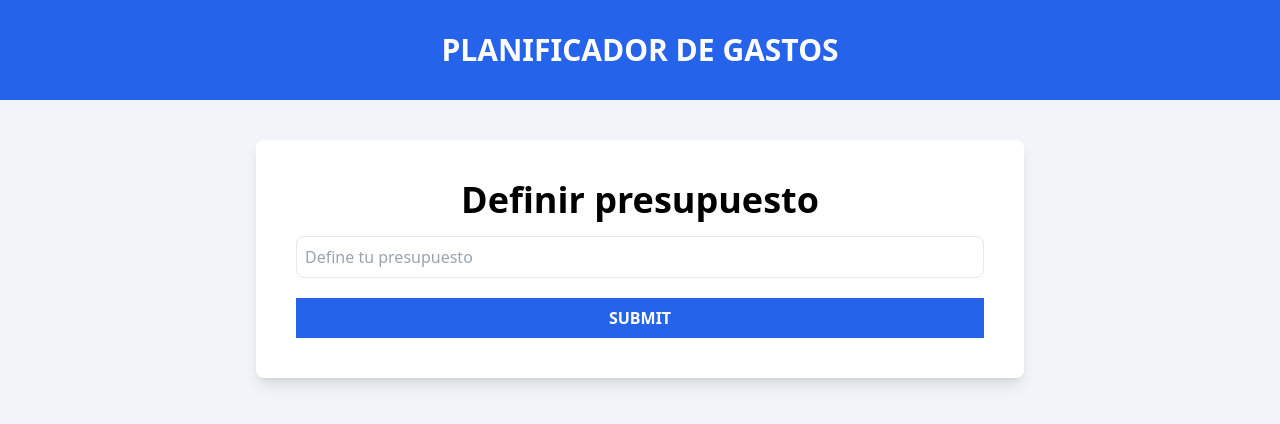
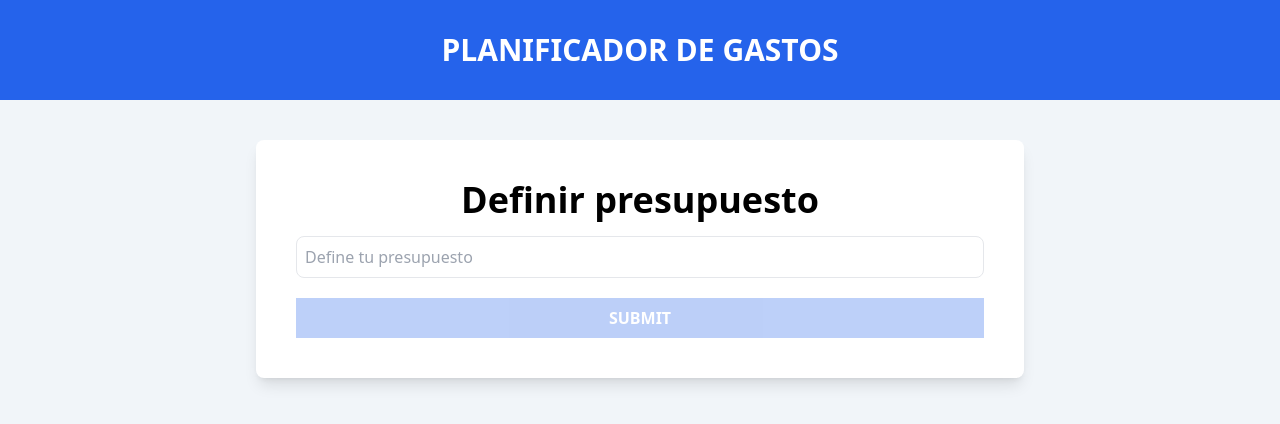
Before and after one commit to MauroQuiroga99/control-gastos-react, a React (Vite) app: page / in a window 1280 px wide. Shown: the top 424 px of the page. Built offline with nearby package versions, Linux system fonts and the light colour scheme.

Commit message:
validar presupuesto, no puede ser igual o menor que cero

```diff
--- a/src/components/BudgetForm.tsx
+++ b/src/components/BudgetForm.tsx
@@ -1,10 +1,15 @@
-import { useState } from "react";
+import { useMemo, useState } from "react";
 
 export default function BudgetForm() {
   const [budget, setBudget] = useState(0);
   const handleChange = (e: React.ChangeEvent<HTMLInputElement>) => {
     setBudget(e.target.valueAsNumber);
   };
+
+  const isValid = useMemo(() => {
+    return isNaN(budget) || budget <= 0;
+  }, [budget]);
+
   return (
     <form className="space-y-5">
       <div className="flex flex-col ">
@@ -17,7 +22,7 @@
         <input
           id="budgetID"
           type="number"
-          className="w-full bg-white border border-gray-200 rounded-lg p-2"
+          className="w-full bg-white border border-gray-200 rounded-lg p-2  "
           placeholder="Define tu presupuesto"
           name="budget"
           onChange={handleChange}
@@ -27,7 +32,8 @@
       <input
         type="submit"
         placeholder="Definir Presupuesto"
-        className="bg-blue-600 hover:bg-blue-700 cursor-pointer w-full p-2 text-white font-black uppercase"
+        className="bg-blue-600 hover:bg-blue-700 cursor-pointer w-full p-2 text-white font-black uppercase disabled:opacity-30"
+        disabled={isValid}
       />
     </form>
   );
```
